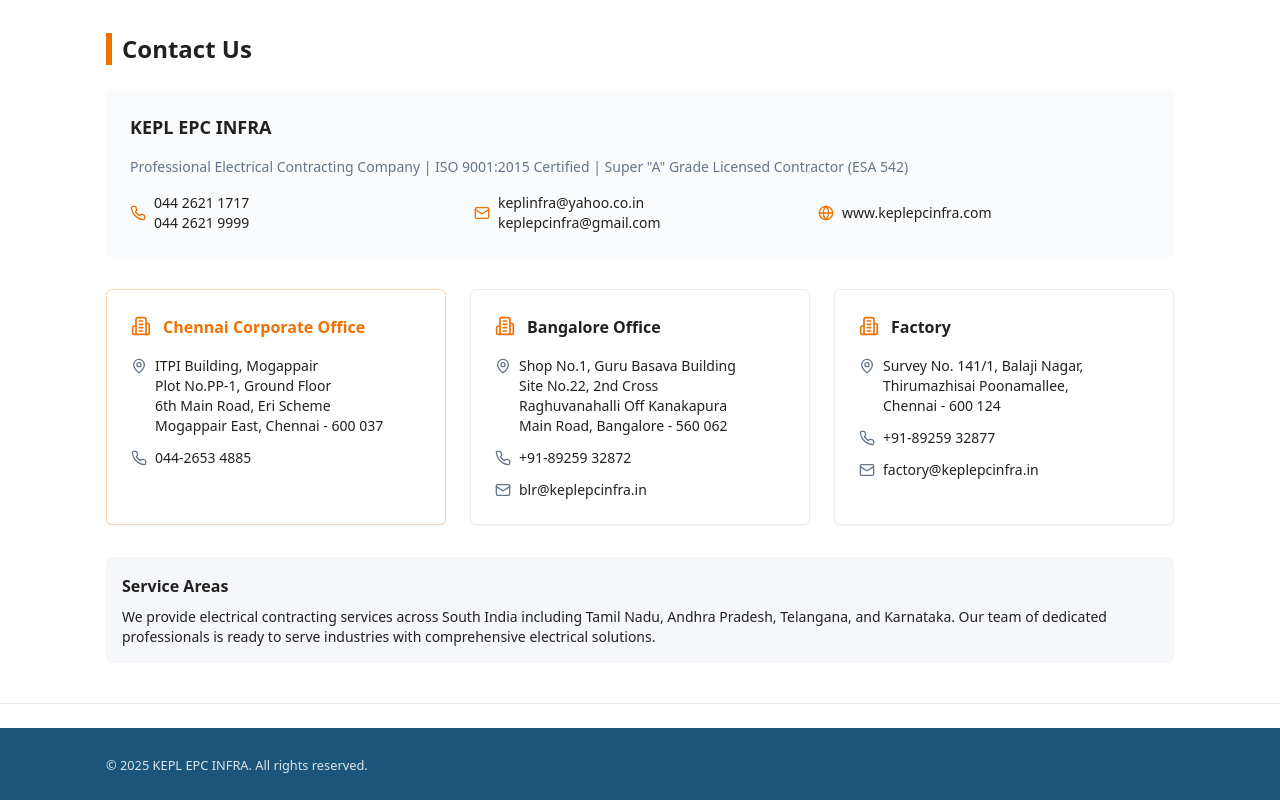
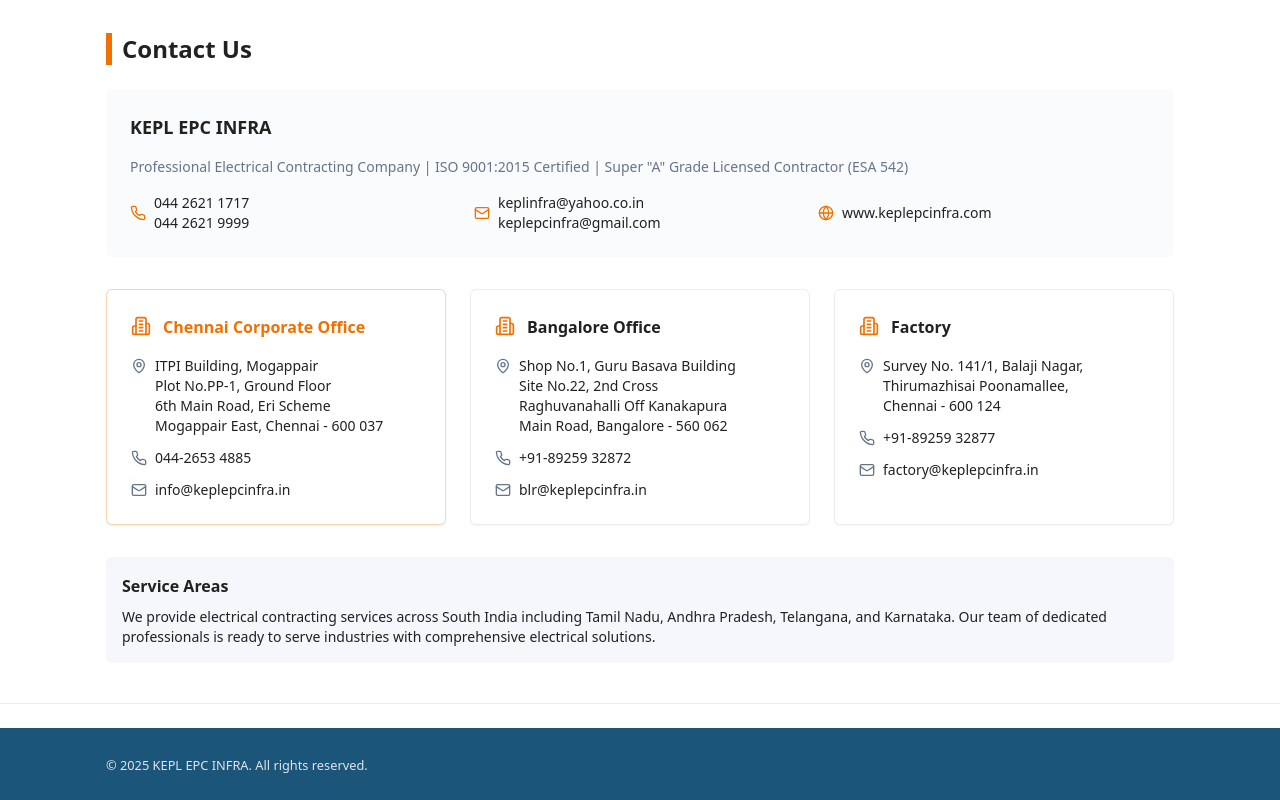
Before and after one commit to dincha/easy-start-html-css, a React (Vite) app: page / in a window 1280 px wide. Shown: the part 7511-8311 px from the top of the page. Built offline with nearby package versions, Linux system fonts and the light colour scheme; the HTML template or start-up script is replaced by a standard one.

Commit message:
Update Chennai office email

```diff
--- a/src/pages/Index.tsx
+++ b/src/pages/Index.tsx
@@ -456,6 +456,12 @@ const Index = () => {
                   <Phone className="h-4 w-4 text-muted-foreground flex-shrink-0" />
                   <span>044-2653 4885</span>
                 </div>
+                <div className="flex items-center gap-2">
+                  <Mail className="h-4 w-4 text-muted-foreground flex-shrink-0" />
+                  <a href="mailto:info@keplepcinfra.in" className="hover:text-accent transition-colors">
+                    info@keplepcinfra.in
+                  </a>
+                </div>
               </div>
             </div>
 
```
